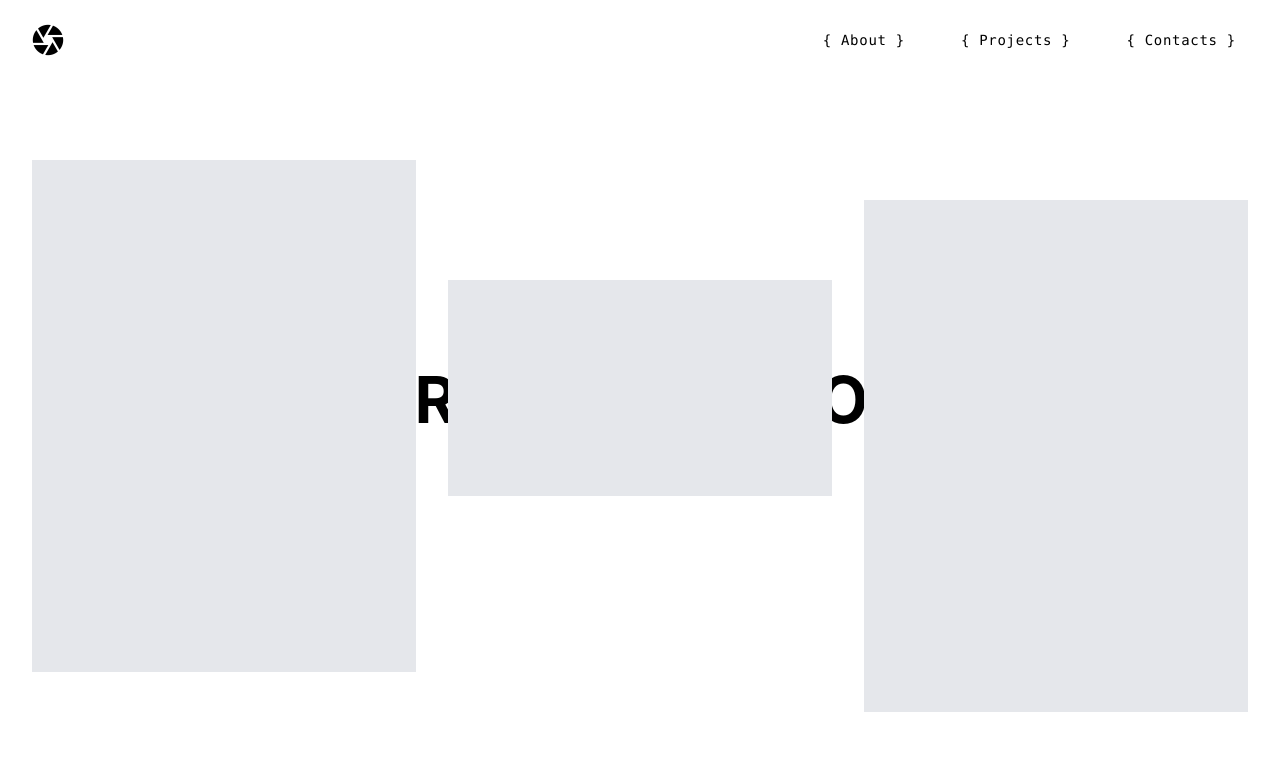
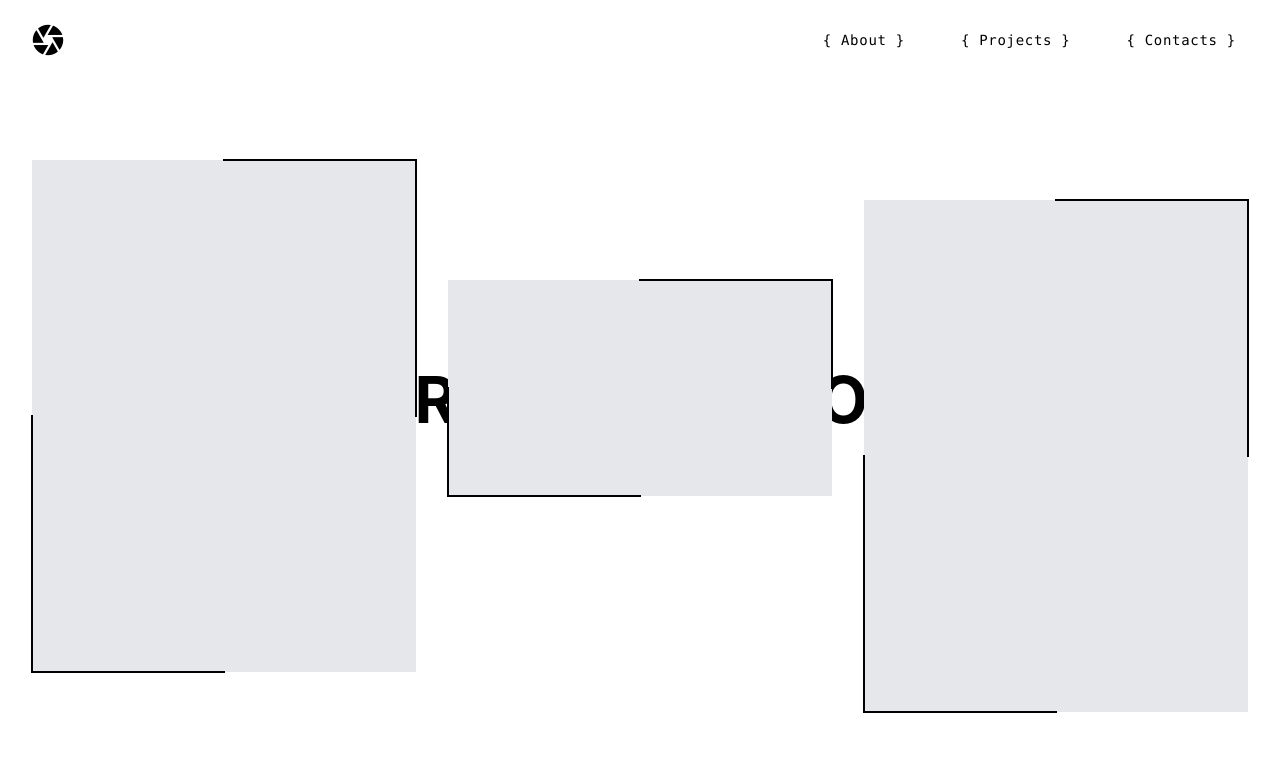
Before and after one commit to pranavv999/image-gallery, a React (Vite) app: page / in a window 1280 px wide. Shown: the top 773 px of the page. Built offline with nearby package versions, Linux system fonts and the light colour scheme.

Commit message:
v1 - will add image border

```diff
--- /dev/null
+++ b/src/components/AnimatedBorder.jsx
@@ -0,0 +1,79 @@
+import React, { useRef, useLayoutEffect, useState, useEffect } from 'react';
+import { gsap } from 'gsap';
+import { ScrollTrigger } from 'gsap/ScrollTrigger';
+
+gsap.registerPlugin(ScrollTrigger);
+
+export default function AnimatedBorder({ children }) {
+  const containerRef = useRef(null);
+  const pathRef = useRef(null);
+  const [dimensions, setDimensions] = useState({ width: 0, height: 0 });
+
+  useLayoutEffect(() => {
+    if (!containerRef.current) return;
+
+    const observer = new ResizeObserver((entries) => {
+      for (let entry of entries) {
+        setDimensions({
+          width: entry.contentRect.width,
+          height: entry.contentRect.height,
+        });
+      }
+    });
+
+    observer.observe(containerRef.current);
+    return () => observer.disconnect();
+  }, []);
+
+  useEffect(() => {
+    const { width, height } = dimensions;
+    if (width === 0 || height === 0 || !pathRef.current) return;
+
+    const halfPerimeter = width + height;
+
+    const ctx = gsap.context(() => {
+      gsap.fromTo(pathRef.current,
+        { strokeDashoffset: -halfPerimeter },
+        {
+          strokeDashoffset: 0,
+          duration: 1.5,
+          ease: 'power3.out',
+          scrollTrigger: {
+            trigger: containerRef.current,
+            start: 'top 85%',
+            toggleActions: 'play none none none',
+          }
+        }
+      );
+    });
+
+    return () => ctx.revert(); // clean up GSAP instance cleanly
+  }, [dimensions]);
+
+  const { width, height } = dimensions;
+
+  return (
+    <div ref={containerRef} className="relative w-full h-full group">
+      {children}
+
+      {width > 0 && height > 0 && (
+        <svg
+          width={width}
+          height={height}
+          className="absolute inset-0 pointer-events-none z-20"
+          style={{ overflow: 'visible' }}
+        >
+          <path
+            ref={pathRef}
+            d={`M ${width/2},0 L ${width},0 L ${width},${height} L 0,${height} L 0,0 Z`}
+            fill="none"
+            stroke="black"
+            strokeWidth="2"
+            strokeDasharray={`${(width+height)/2} ${(width+height)/2}`}
+            strokeLinecap="square"
+          />
+        </svg>
+      )}
+    </div>
+  );
+}
--- a/src/components/GalleryGrid.jsx
+++ b/src/components/GalleryGrid.jsx
@@ -1,4 +1,5 @@
 import React from 'react';
+import AnimatedBorder from './AnimatedBorder';
 
 const items = [
   { id: 1, type: 'portrait', offset: 'mt-0' },
@@ -26,9 +27,12 @@ export default function GalleryGrid() {
         return (
           <div
             key={item.id}
-            className={`w-full relative z-10 bg-gray-200 overflow-hidden ${aspectRatioClass} ${item.offset}`}
+            className={`w-full relative z-10 bg-gray-200 ${aspectRatioClass} ${item.offset}`}
           >
-            {/* We use bg-gray-200 as the placeholder block. When you have real images, replace this bg and insert <img /> elements */}
+            <AnimatedBorder>
+              {/* Image element should be here in the future, covering the entire relative container */}
+              <div className="w-full h-full bg-transparent"></div>
+            </AnimatedBorder>
           </div>
         );
       })}
```
